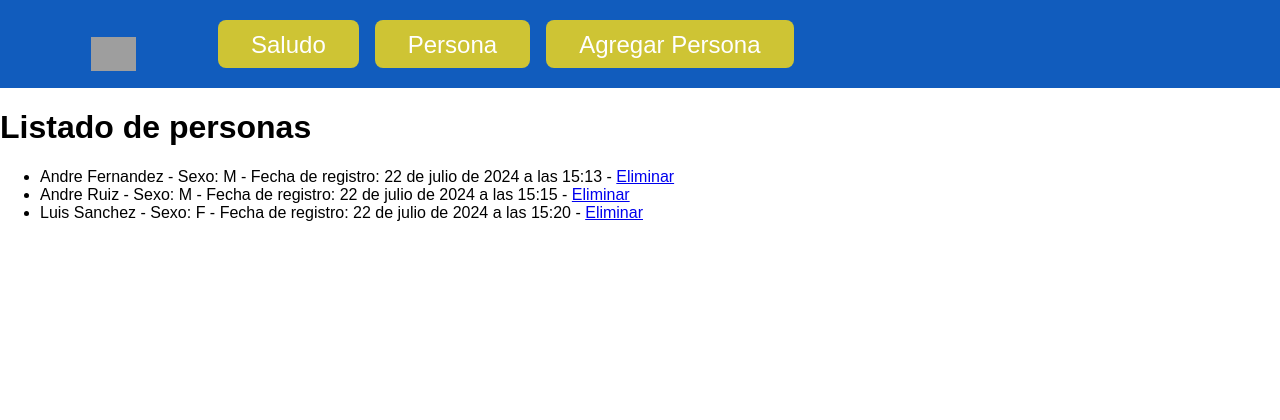
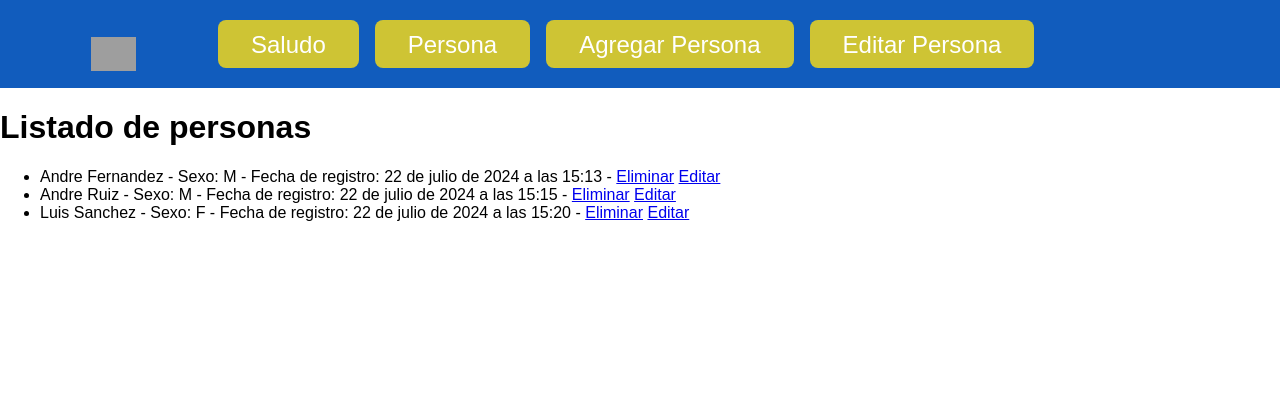
Before and after one commit to andrefh2101/Examen_Final_LP3-Parte-3, a Django app: page /persona/ in a window 1280 px wide. Shown: the top 420 px of the page. Run offline with Django 5.2, Linux system fonts and the light colour scheme; data comes from the database, SQL or seed files in the repository; both versions use the stored data as it was after the commit; some web fonts are replaced; grey boxes are pictures that could not be loaded.

Commit message:
Fernandez Examen Final - Parte 3 - Formulario

```diff
--- a/Examen_Final_LP3/urls.py
+++ b/Examen_Final_LP3/urls.py
@@ -1,19 +1,4 @@
-"""
-URL configuration for Examen_Final_LP3 project.
 
-The `urlpatterns` list routes URLs to views. For more information please see:
-    https://docs.djangoproject.com/en/5.0/topics/http/urls/
-Examples:
-Function views
-    1. Add an import:  from my_app import views
-    2. Add a URL to urlpatterns:  path('', views.home, name='home')
-Class-based views
-    1. Add an import:  from other_app.views import Home
-    2. Add a URL to urlpatterns:  path('', Home.as_view(), name='home')
-Including another URLconf
-    1. Import the include() function: from django.urls import include, path
-    2. Add a URL to urlpatterns:  path('blog/', include('blog.urls'))
-"""
 from django.conf import settings
 from django.conf.urls.static import static
 from django.contrib import admin
@@ -27,5 +12,6 @@ urlpatterns = [
     path('persona/', views.personas, name='persona'),
     path('agregar_persona/', views.agregar_persona, name='agregar_persona'),
     path('eliminar_persona/<int:id>/', views.eliminar_persona, name='eliminar_persona'),
+    path('editar_persona/<int:id>/', views.editar_persona, name='editar_persona'),
 
 ]
--- a/miapp/templates/layout.html
+++ b/miapp/templates/layout.html
@@ -33,6 +33,7 @@
             <a class="topbar-inner__signin" href="/saludo">Saludo</a>
             <a class="topbar-inner__signin" href="/persona">Persona</a>
             <a class="topbar-inner__signin" href="/agregar_persona">Agregar Persona</a>
+            <a class="topbar-inner__signin" href="/editar_persona">Editar Persona</a>
 
         </div>
     </header>
--- a/miapp/templates/persona.html
+++ b/miapp/templates/persona.html
@@ -8,6 +8,7 @@
             Sexo: {{ persona.sexo }} -
             Fecha de registro: {{ persona.fecha_de_registro }} -
             <a href="{% url 'eliminar_persona' id=persona.id %}" class="btn btn-delete">Eliminar</a>
+            <a href="{% url 'editar_persona' id=persona.id %}" class="btn btn-edit">Editar</a>
         </li>
     {% endfor %}
 </ul>
--- a/miapp/views.py
+++ b/miapp/views.py
@@ -15,6 +15,7 @@ from django.shortcuts import render, redirect, get_object_or_404
 from django.contrib import messages
 from datetime import datetime
 from .models import Fernandez_Persona
+from .forms import PersonaForm
 
 def personas(request):
     personas = Fernandez_Persona.objects.all()
@@ -42,3 +43,17 @@ def eliminar_persona(request, id):
     persona.delete()
     messages.success(request, f'Se eliminó correctamente la persona {persona.nombre} {persona.apellidos}')
     return redirect('persona')
+
+def editar_persona(request, id):
+    persona = get_object_or_404(Fernandez_Persona, id=id)
+
+    if request.method == 'POST':
+        form = PersonaForm(request.POST, instance=persona)
+        if form.is_valid():
+            form.save()
+            messages.success(request, 'Persona actualizada correctamente.')
+            return redirect('persona')
+    else:
+        form = PersonaForm(instance=persona)
+
+    return render(request, 'editar_persona.html', {'form': form})
```
Also changed, not shown: miapp/forms.py (added, +10 -0 lines), miapp/templates/editar_persona.html (added, +10 -0 lines), db.sqlite3.
